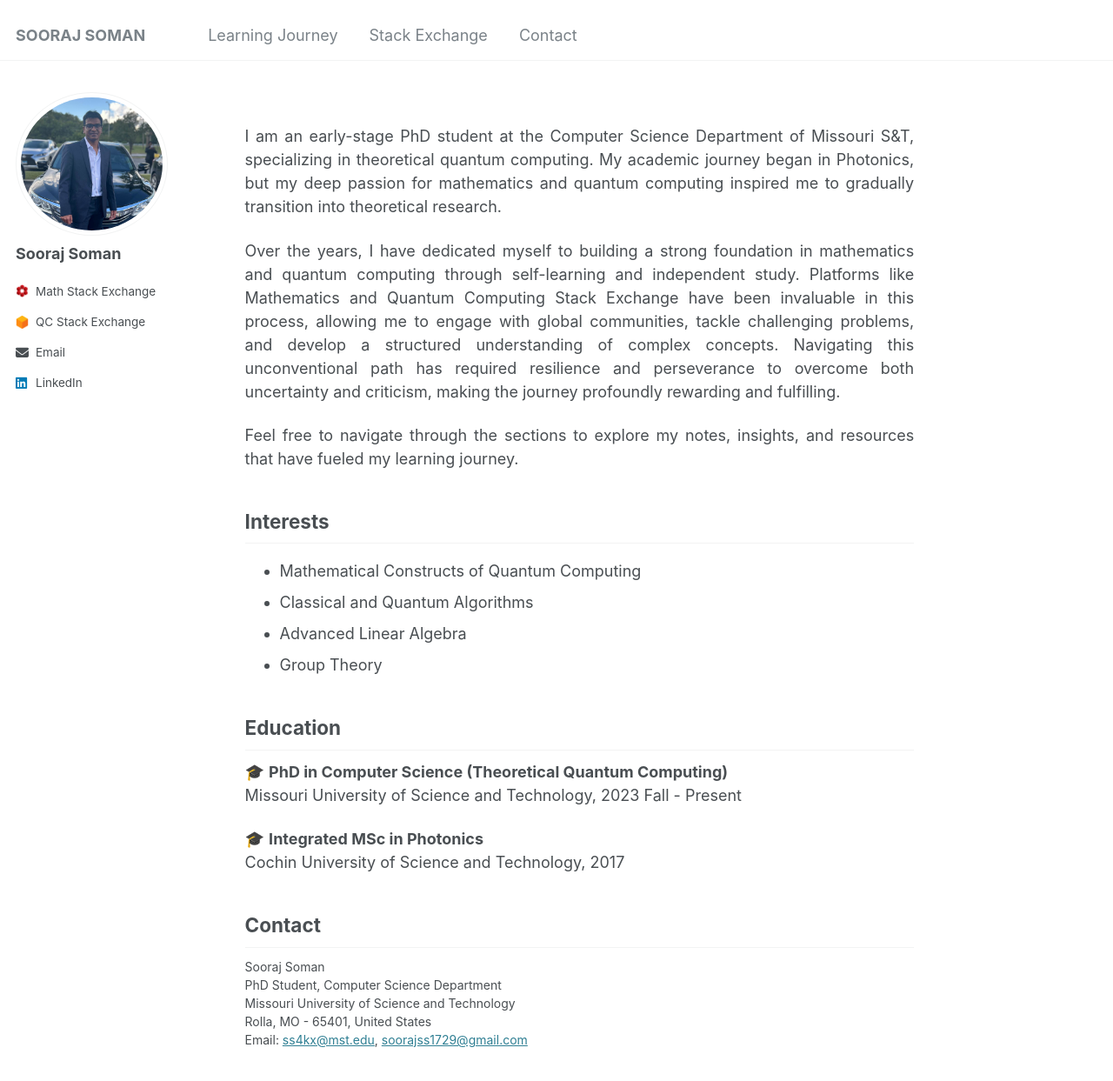
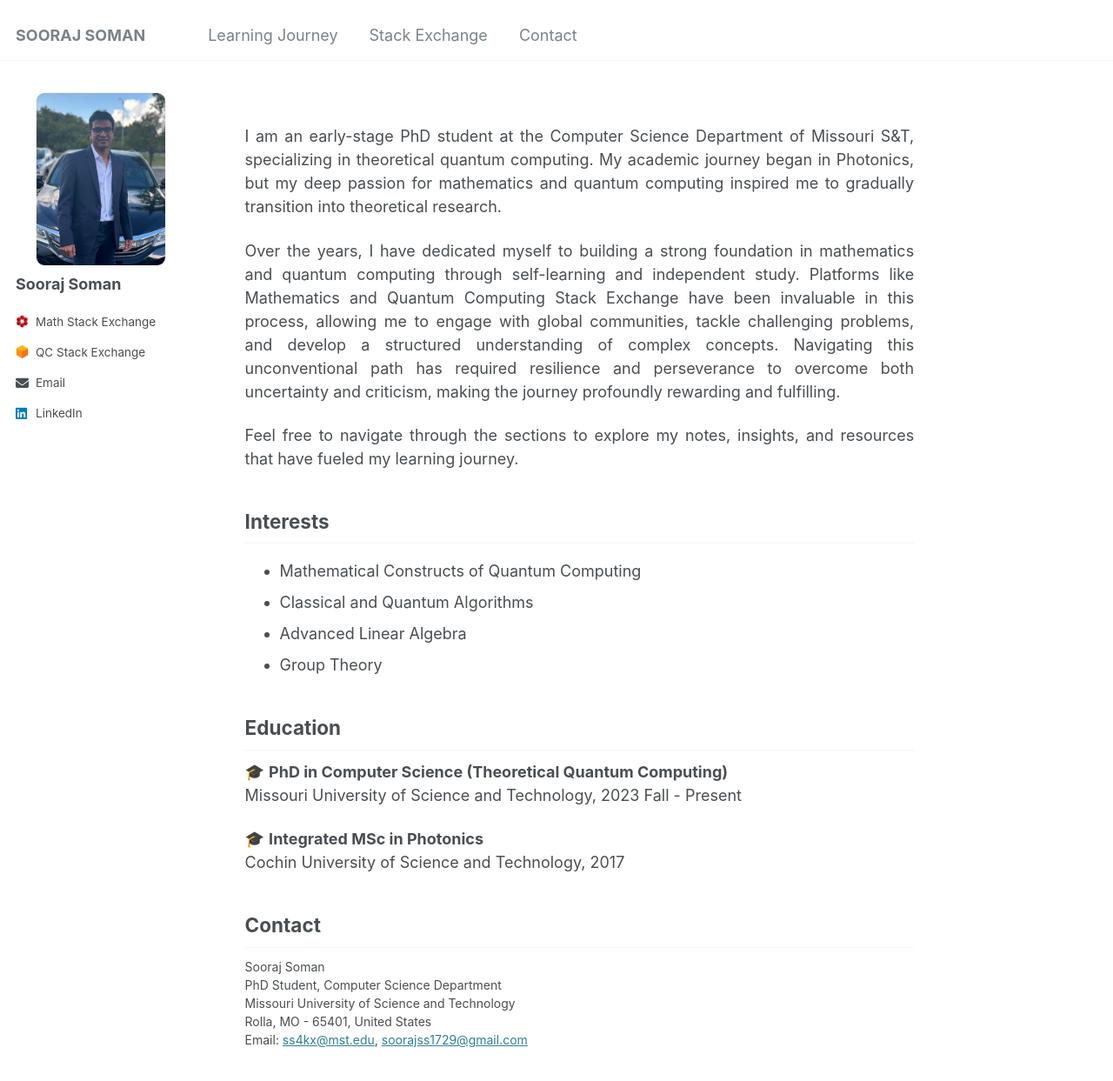
Before and after one commit to soorajss1729/soorajss1729.github.io, a Jekyll site: the page built from _pages/about.md, in a window 1280 px wide and 1400 px high. Shown: the top 1243 px of the window at 87% size. Built offline with Jekyll 4.4.1, drawn with Linux system fonts in a browser that asks for light colours.

Commit message:
Update _sidebar.scss

```diff
--- a/_sass/_sidebar.scss
+++ b/_sass/_sidebar.scss
@@ -77,28 +77,20 @@
    ========================================================================== */
 
 .author__avatar {
-  display: table-cell;
-  vertical-align: top;
-  width: 36px;
-  // set width only, for non-square avatars
-  // height: 36px;
-
-  @include breakpoint($large) {
-    display: block;
-    width: auto;
-    height: auto;
-  }
+  display: block; /* Ensures the avatar behaves like a block element */
+  width: 150px; /* Set the desired width */
+  height: 200px; /* Set the desired height */
+  margin: 0 auto; /* Center the avatar horizontally */
 
   img {
-    max-width: 175px;
-    border-radius: 50%;
-
-    @include breakpoint($large) {
-      padding: 5px;
-      border: 1px solid $border-color;
-    }
+    width: 100%; /* Ensure image fills the container */
+    height: 100%; /* Force the height */
+    object-fit: cover; /* Maintain aspect ratio and crop overflow */
+    border-radius: 10px; /* Slightly rounded corners for a professional look */
+    border: 1px solid $border-color; /* Optional: Add a subtle border */
   }
 }
+
 
 .author__content {
   display: table-cell;
```
